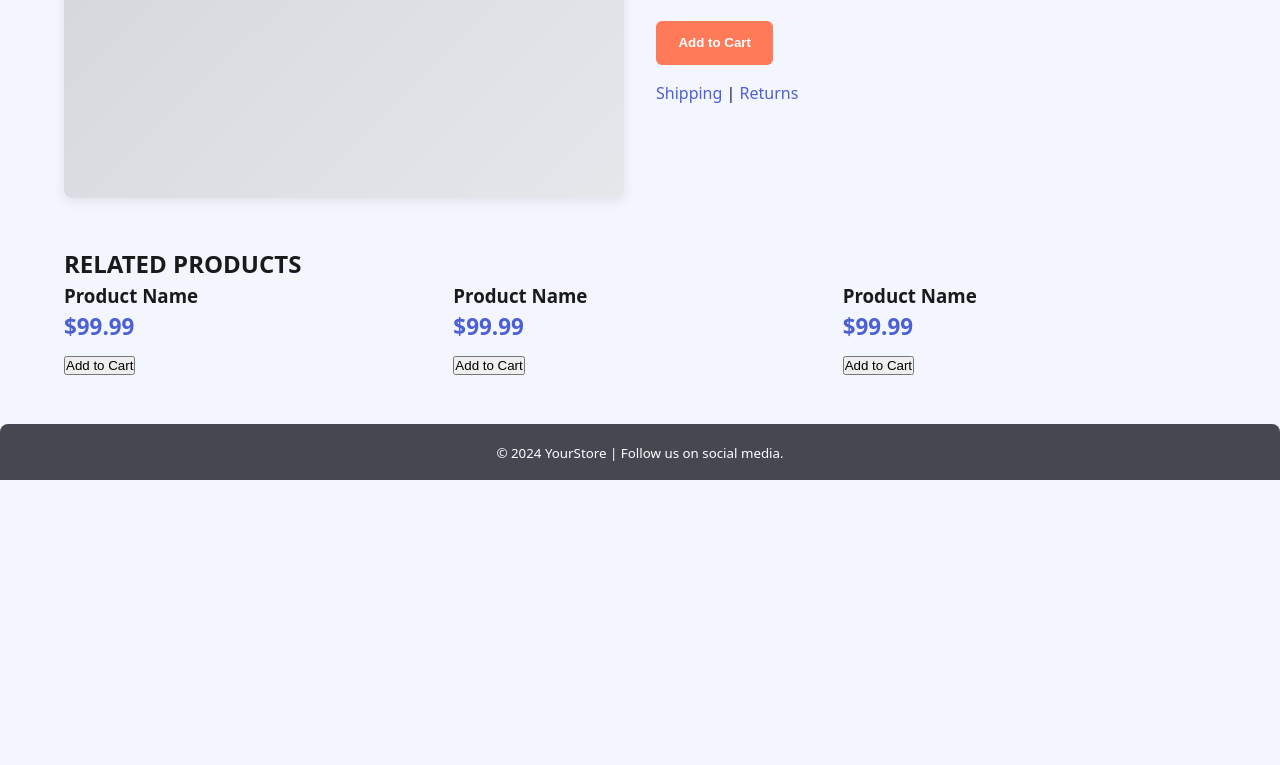
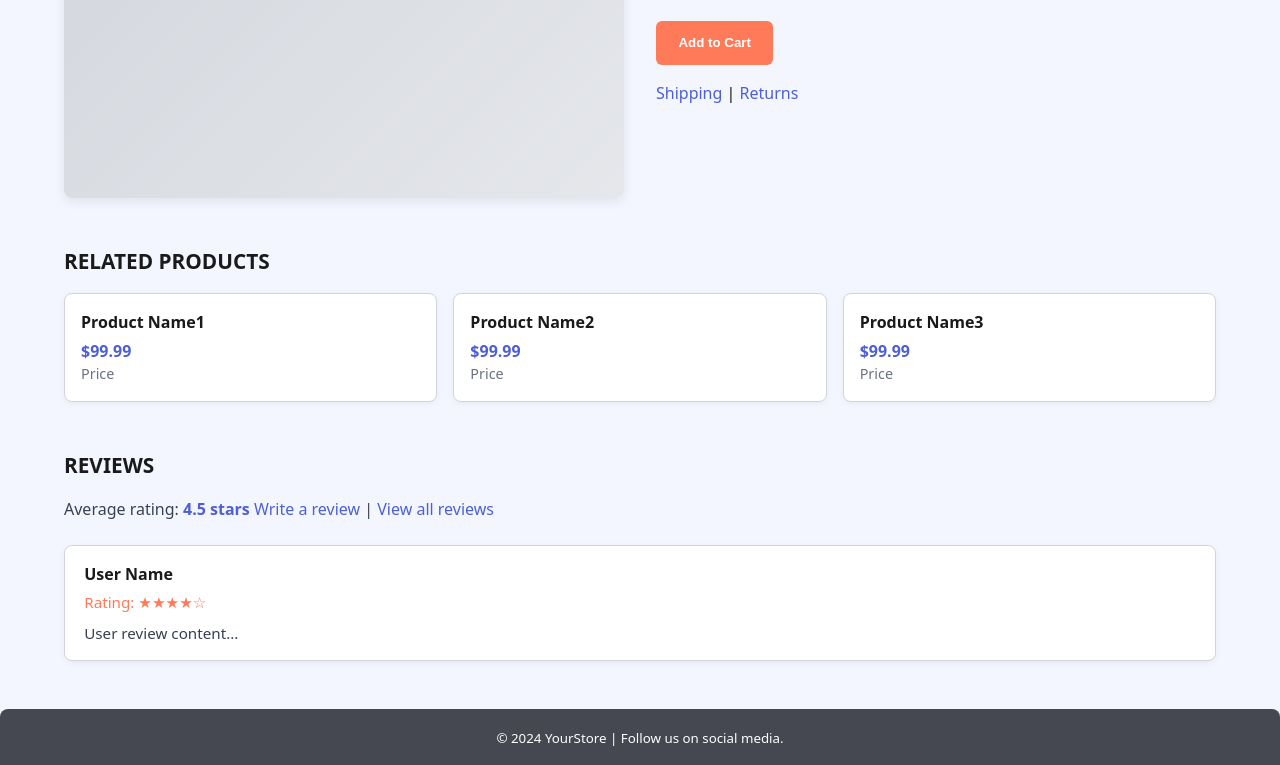
Before and after one commit to BobbyBrogrammer/v3_Workshop2_Vite, a website built with Vite: page produktsida/index.html in a window 1280 px wide. Shown: the part 373-1138 px from the top of the page. Before the commit the page ends 853 px from the top, so only its background shows below. Built offline with nearby package versions, Linux system fonts and the light colour scheme.

Commit message:
add reviws section to index.html

```diff
--- a/produktsida/index.html
+++ b/produktsida/index.html
@@ -7,20 +7,17 @@
   </head>
 
   <body>
-    <header id="home" class="site-header">
+    <header class="site-header">
       <div class="container header-inner">
-        <a class="logo" href="#" aria-label="Back to homepage">HOME</a>
+        <a class="logo" href="#" aria-label="Till startsidan">HOME</a>
 
         <nav class="nav" aria-label="Mainnavigation">
-          <button id="menuBtn" class="nav-icon" type="button" aria-label="Menu" aria-expanded="false" aria-controls="navLinks">☰</button>
-          <div id="navLinks" class="nav-links">
-            <a class="nav-link" href="#shop">Shop</a>
-            <span class="sep" aria-hidden="true">|</span>
-            <a class="nav-link" href="#about">About</a>
-          </div>
-          <button id="cartBtn" class="nav-icon" type="button" aria-label="Cart">
-            🛒 <span id="cartCount" class="cart-count">0</span>
-          </button>
+          <a class="nav-link" href="#">Shop</a>
+          <span class="sep" aria-hidden="true">/</span>
+          <a class="nav-link" href="#">About</a>
+          <span class="sep" aria-hidden="true">/</span>
+          <button class="nav-icon" type="button" aria-label="Menu">☰</button>
+          <button class="nav-icon" type="button" aria-label="Cart">🛒</button>
         </nav>
       </div>
     </header>
@@ -36,12 +33,10 @@
     </nav>
 
     <main class="container">
-      <section class="product-top" aria-label="Productinformation">
-        <section class="panel product-media" aria-label="Productpicture">
+      <section class="product-top" aria-label="Produktinformation">
+        <section class="panel product-media" aria-label="Produktbild">
           <h2 class="panel-title">PRODUCT IMAGE</h2>
-
           <div class="image-placeholder" role="img" aria-label="ProductPic (placeholder)"></div>
-
         </section>
 
         <section class="panel product-details" aria-labelledby="product-title">
@@ -59,9 +54,7 @@
           <hr />
           <p class="desc">Product description</p>
 
-          <button id="addToCartBtn" class="cta" type="button"
-          data-product-id="p1" data-product-name="Product Name"
-          data-product-price="99.99">Add to Cart</button>
+          <button class="cta" type="button">Add to Cart</button>
 
           <p class="meta">
             <a href="#">Shipping</a>
@@ -71,57 +64,49 @@
         </section>
       </section>
 
-      <section
-  id="shop"
-  class="related"
-  aria-labelledby="related-title"
->
-  <h2 id="related-title">RELATED PRODUCTS</h2>
+      <section class="related" aria-labelledby="related-title">
+        <h2 id="related-title" class="section-title">RELATED PRODUCTS</h2>
 
         <div class="related-grid">
-    <article class="card">
-      <h3>Product Name</h3>
-      <p class="price">$99.99</p>
-      <button class="add-related" type="button"
-        data-product-id="r1"
-        data-product-name="Related Product 1"
-        data-product-price="99.99"
-      >Add to Cart</button>
+          <article class="related-card">
+            <h3 class="related-name">Product Name1</h3>
+            <p class="related-price">$99.99</p>
+            <p class="muted">Price</p>
           </article>
 
-    <article class="card">
-      <h3>Product Name</h3>
-      <p class="price">$99.99</p>
-      <button
-        class="add-related"
-        type="button"
-        data-product-id="r2"
-        data-product-name="Related Product 2"
-        data-product-price="99.99"
-      >
-        Add to Cart
-      </button>
+          <article class="related-card">
+            <h3 class="related-name">Product Name2</h3>
+            <p class="related-price">$99.99</p>
+            <p class="muted">Price</p>
           </article>
 
-    <article class="card">
-      <h3>Product Name</h3>
-      <p class="price">$99.99</p>
-      <button
-        class="add-related"
-        type="button"
-        data-product-id="r3"
-        data-product-name="Related Product 3"
-        data-product-price="99.99"
-      >
-        Add to Cart
-      </button>
+          <article class="related-card">
+            <h3 class="related-name">Product Name3</h3>
+            <p class="related-price">$99.99</p>
+            <p class="muted">Price</p>
           </article>
         </div>
       </section>
 
+      <!-- ⭐ NEW: REVIEWS SECTION -->
+      <section class="reviews" aria-labelledby="reviews-title">
+        <h2 id="reviews-title" class="section-title">REVIEWS</h2>
 
+        <p class="average-rating">
+          Average rating: <strong>4.5 stars</strong>
+          <a href="#" class="write-review">Write a review</a>
+          <span class="sep" aria-hidden="true">|</span>
+          <a href="#" class="view-all">View all reviews</a>
+        </p>
+
+        <article class="review-card">
+          <h3 class="review-user">User Name</h3>
+          <p class="review-stars">Rating: ★★★★☆</p>
+          <p class="review-text">User review content...</p>
+        </article>
+      </section>
+      <!-- END REVIEWS -->
     </main>
-
 
     <footer class="site-footer">
       <div class="container footer-inner">
@@ -130,6 +115,5 @@
     </footer>
 
     <script type="module" src="/src/main.js"></script>
-
   </body>
 </html>
```
Lines whose indentation alone changed are shown as unchanged.
